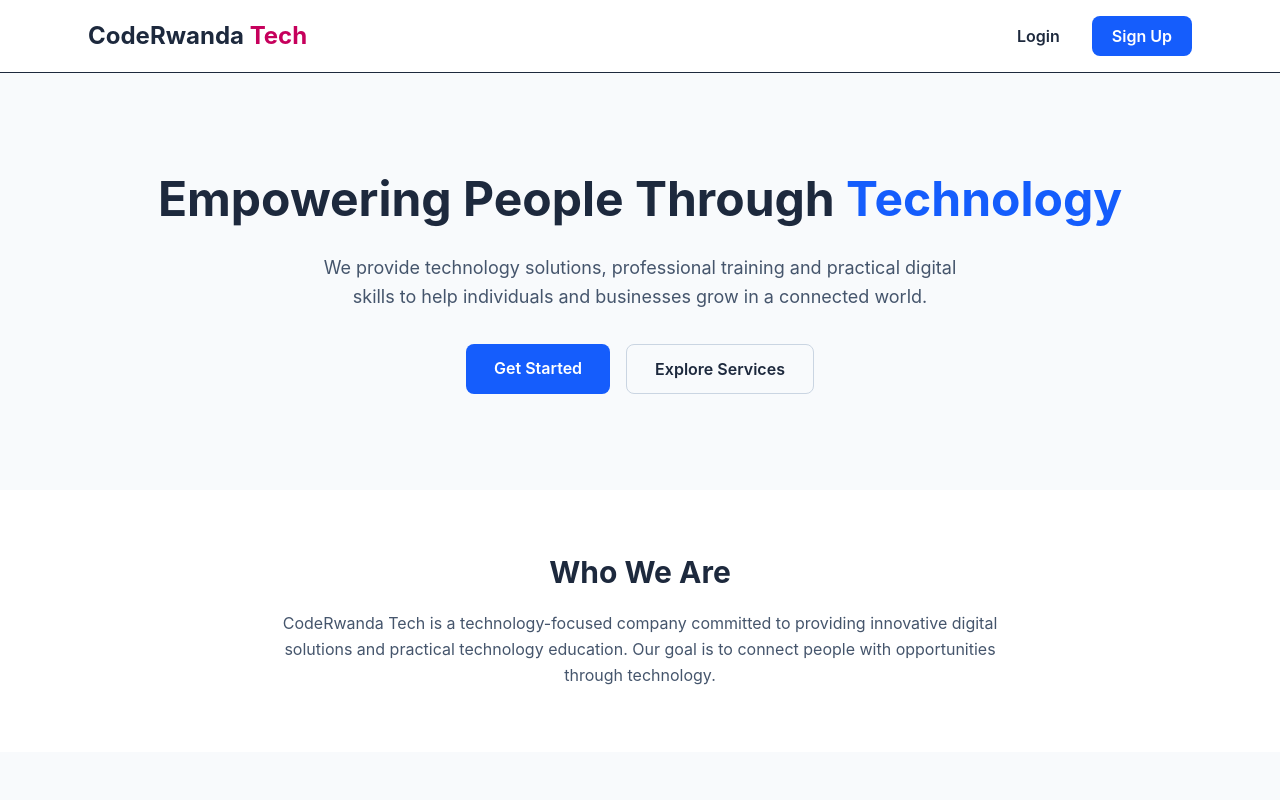
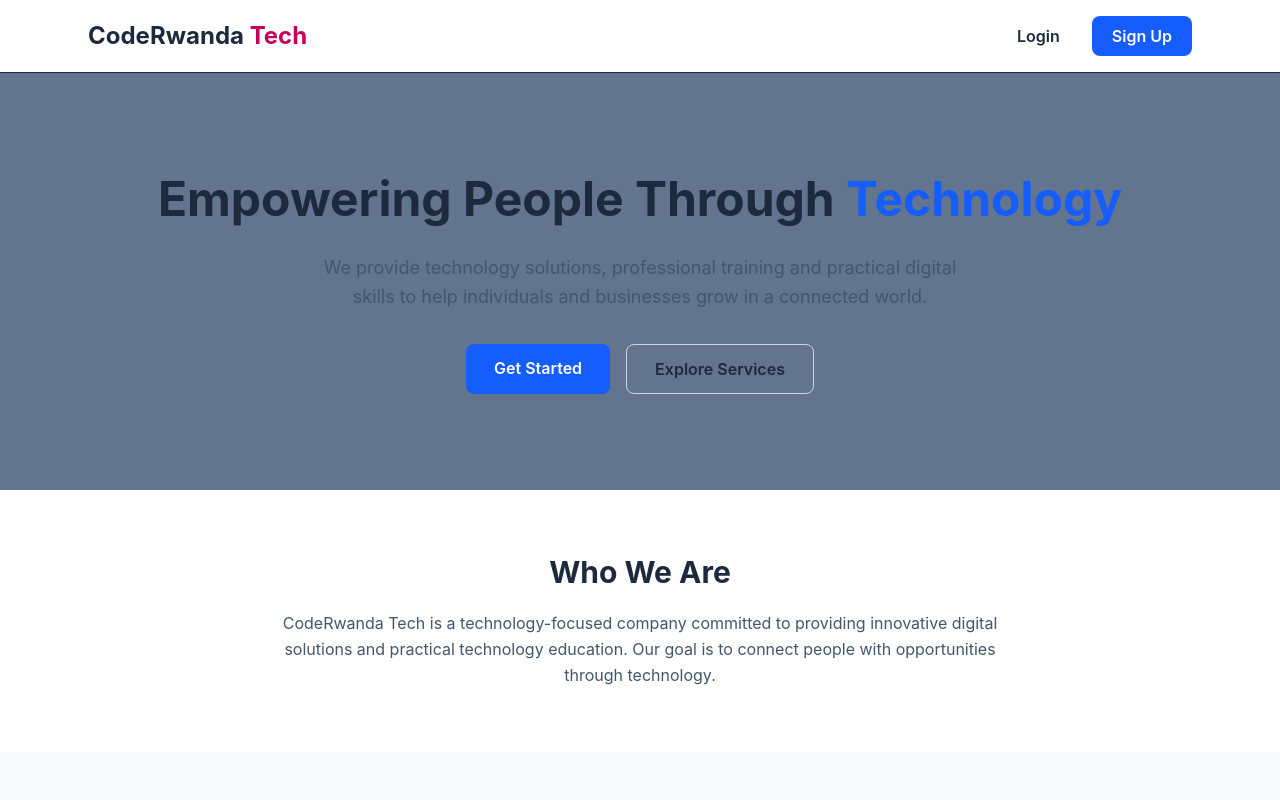
Before and after one commit to ndikubwimana12/SMS, a React (Vite) app in the folder client/: page /home in a window 1280 px wide. Shown: the top 800 px of the page. Built offline with nearby package versions, Linux system fonts and the light colour scheme; no server answers.

Commit message:
new changes

```diff
--- a/client/src/pages/Home.jsx
+++ b/client/src/pages/Home.jsx
@@ -33,7 +33,7 @@ function Home() {
             </nav>
 
 
-            <section className="bg-slate-50">
+            <section className="bg-slate-500">
                 <div className="max-w-6xl mx-auto px-6 py-24 text-center">
 
 
```
